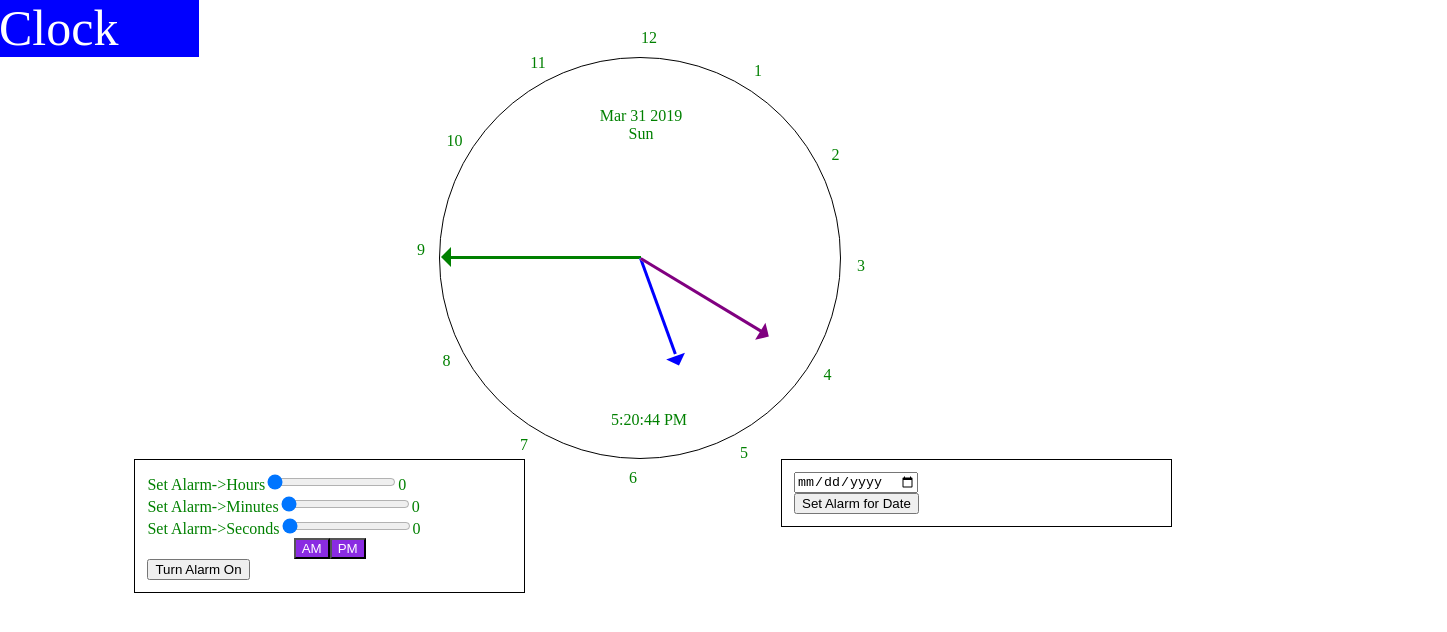
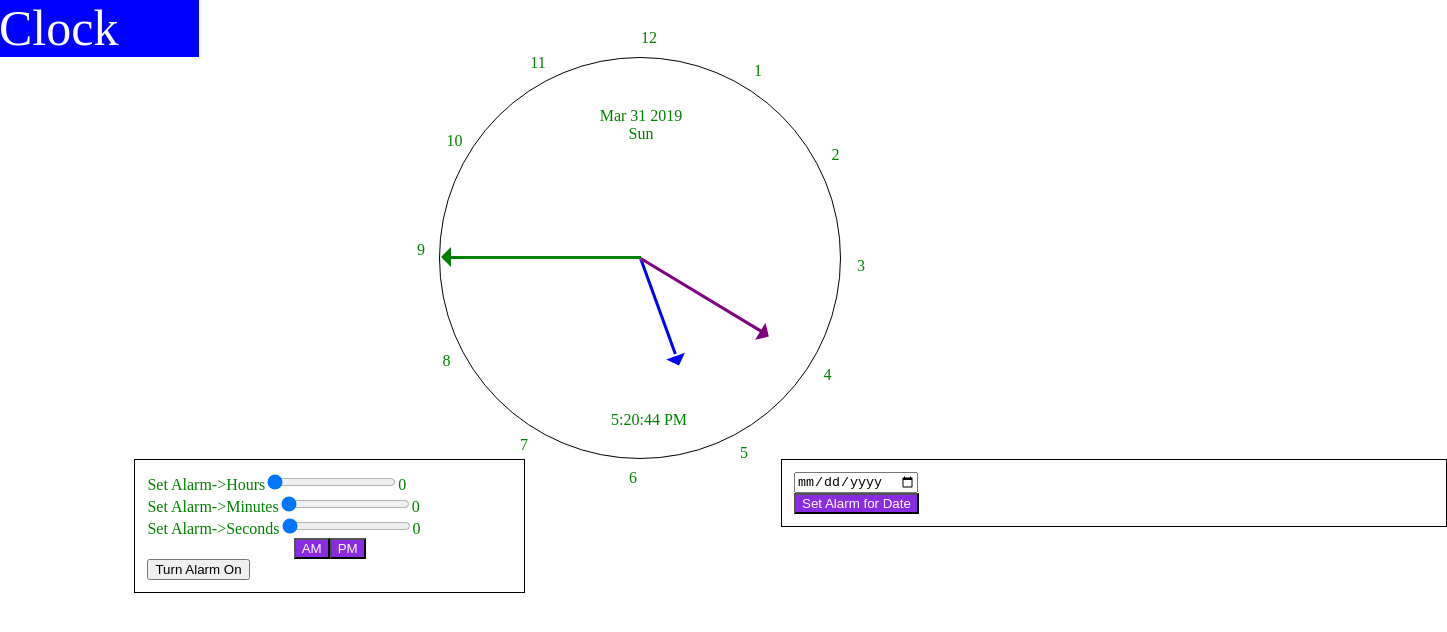
Before and after one commit to mariomui/clockapp, a React app: page / in a window 1280 px wide. Shown: the top 632 px of the page, 1447 px wide, since content can reach past the window. Built offline with nearby package versions, Linux system fonts and the light colour scheme.

Commit message:
Further buttons and reusing css

```diff
--- a/client/src/components/DatePicker.jsx
+++ b/client/src/components/DatePicker.jsx
@@ -59,7 +59,7 @@ export class DatePicker extends Component {
         </label>
         <label htmlFor="subm">
           {!isDateAlarmSet
-            ? <input type="submit" value="Set Alarm for Date" />
+            ? <input className={datePickerCss.button} type="submit" value="Set Alarm for Date" />
             : <input type="submit" value="Remove Alarm for Date" />
           }
         </label>
--- a/client/src/components/layout.module.css
+++ b/client/src/components/layout.module.css
@@ -28,7 +28,7 @@
   display: flex;
   flex: 1;
   flex-direction: column;
-  width: 100%;
+  width: 50vw;
   border: 1px solid black;
   padding: 12px;
 
```
Also changed, not shown: public/bundle.js, 1 other file (tests, documents, lock files or other folders).
